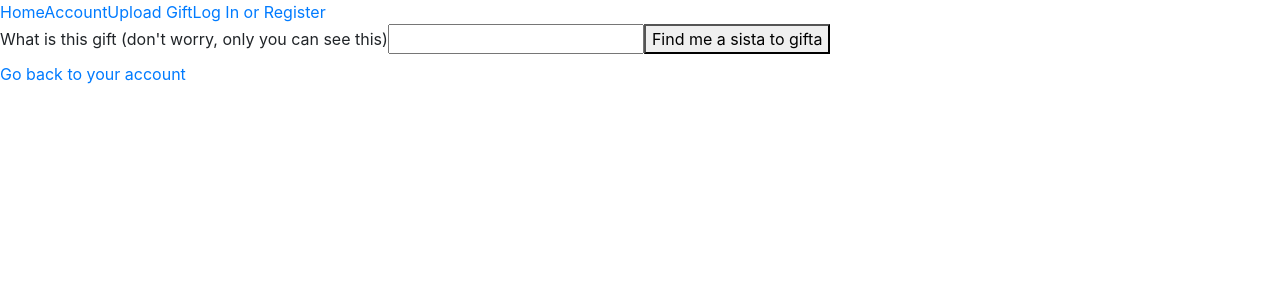
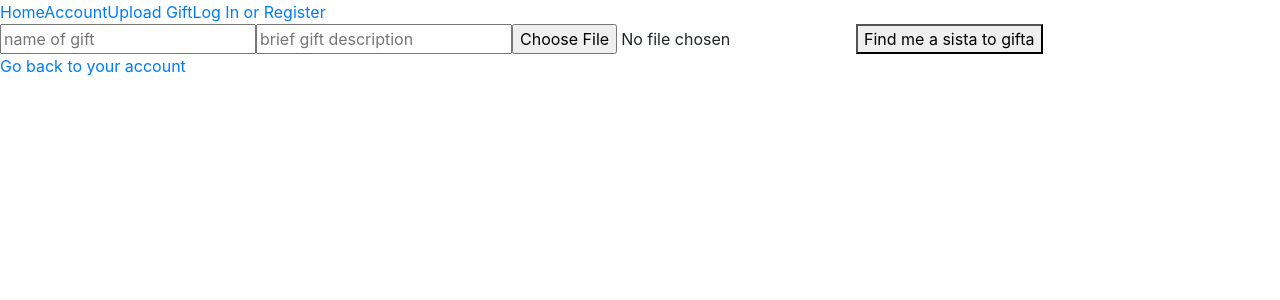
Before and after one commit to SheCodesAus/plus-perth-2019-formal-chicken-frontend, a React (Create React App) app: page /uploadgift in a window 1280 px wide. Shown: the top 300 px of the page. Built offline with nearby package versions, Linux system fonts and the light colour scheme.

Commit message:
django rest api connection in giftupload form

```diff
--- a/package.json
+++ b/package.json
@@ -2,9 +2,12 @@
   "name": "sista-regifta-frontend",
   "version": "0.1.0",
   "private": true,
+  "proxy": "http://localhost:8000",
   "dependencies": {
+    "axios": "^0.19.0",
     "bootstrap": "^4.3.1",
     "react": "^16.12.0",
+    "react-axios": "^2.0.3",
     "react-dom": "^16.12.0",
     "react-router-dom": "^5.1.2",
     "react-scripts": "3.2.0"
--- a/src/pages/uploadgift.js
+++ b/src/pages/uploadgift.js
@@ -1,19 +1,96 @@
 import React from 'react';
 import {Link} from 'react-router-dom';
-import {Header} from '../sections/header';
+// import {Header} from '../sections/header';
+import axios from 'axios';
 
-export function Uploadgiftpage(){
-    return(
+//Nanwen I will fix this and make it function based asap, sorry!
+
+export class Uploadgiftpage extends React.Component {
+  constructor(props) {
+    super(props);
+    this.state ={
+      gift_name: '',
+      gift_description: '',
+      gift_photo: null
+      };
+
+
+    this.handleChangeName =this.handleChangeName.bind(this);
+    this.handleChangeDesc =this.handleChangeDesc.bind(this);
+    this.handleSubmit = this.handleSubmit.bind(this);
+    this.handleImageChange = this.handleImageChange.bind(this);
+  }
+
+  handleChangeName = (event) => {
+    console.log(event.target.value)
+    this.setState({
+      gift_name: event.target.value,
+    })
+  };
+
+  handleChangeDesc = (event) => {
+    console.log(event.target.value)
+    this.setState({
+      gift_description: event.target.value,
+    })
+  };
+
+
+  handleSubmit = (event) => {
+    event.preventDefault();
+    console.log(this.state);
+    let form_data = new FormData();
+    form_data.append('gift_photo', this.state.gift_photo);
+    form_data.append('gift_name', this.state.gift_name);
+    form_data.append('gift_description', this.state.gift_description);
+    let url = 'http://localhost:8000/api/gift/?format=api';
+    axios.post(url, form_data, {
+      headers: {
+        'content-type': 'multipart/form-data'
+      }
+    })
+        .then(response => {
+          console.log(response.data);
+        })
+        .catch(err => console.log(err))
+  };
+
+  handleImageChange = (event) => {
+    this.setState({
+      gift_photo: event.target.files[0]
+    })
+  };
+
+
+  render() {
+    const { gift_name, gift_description } = this.state;
+    return (
       <div>
-        <form action="/" method="post">
-            <label>
-                What is this gift (don't worry, only you can see this)
-                <input type="text" name="giftname" />
-            </label>
-            <button type="submit">Find me a sista to gifta</button>
-        </form>
+      <form>
+        <input
+            type="text"
+            name="gift_name"
+            placeholder="name of gift"
+            value={gift_name}
+            onChange={this.handleChangeName}
+          />
+        <input
+            type="text"
+            name="gift_description"
+            placeholder="brief gift description"
+            value={gift_description}
+            onChange={this.handleChangeDesc}
+          />
+          <input type="file"
+              id="gift_photo"
+              accept="image/png, image/jpeg"  onChange={this.handleImageChange}/>
+        <button type='submit' onClick={this.handleSubmit} value='submit'>Find me a sista to gifta</button>
+      </form>
+       <Link to="/account">Go back to your account</Link>
+       </div>
+      );
+    }
+  }
 
-        <Link to="/account">Go back to your account</Link>
-      </div>
-    )
-}
+
+export default Uploadgiftpage
--- a/src/sections/loginform.js
+++ b/src/sections/loginform.js
@@ -3,6 +3,7 @@ import React from 'react';
 export function LoginForm(props){
 
     // I will eventually contact django here
+    //Once User's accounts are set up properly we can connect
     const handleFormSubmit = (e) => {
         e.preventDefault()
         props.setLoggedIn(true)
```
Also changed, not shown: 1 other file (tests, documents, lock files or other folders).
